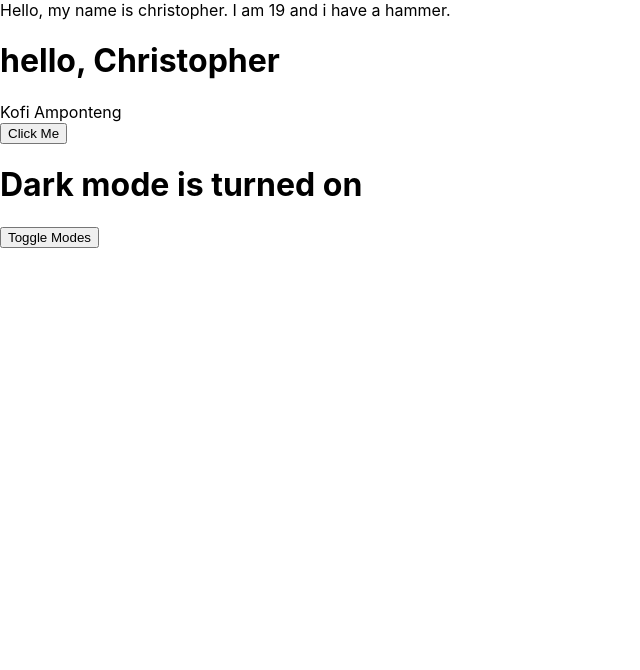
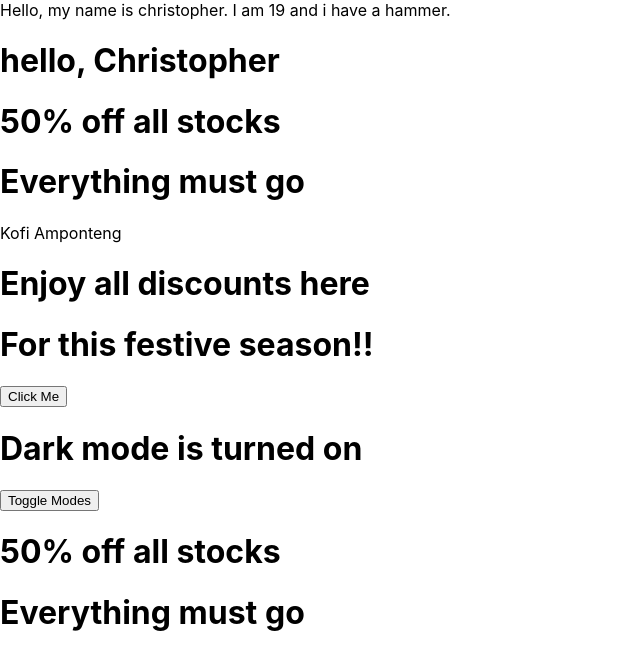
Before and after one commit to mambachristophersteven/react-beginning, a React (Create React App) app: page / in a window 1280 px wide. Shown: the top 670 px of the page, without its empty margins (0-640 px from the left). Built offline with nearby package versions, Linux system fonts and the light colour scheme.

Commit message:
passing data from parent to child

```diff
--- a/src/App.js
+++ b/src/App.js
@@ -3,6 +3,7 @@ import Footer from "./Components/Footer/Footer";
 import Header from "./Components/Header/Header";
 import ModeToggler from "./Components/ModeToggler/ModeToggler";
 import Navbar from "./Components/Navbar/Navbar";
+import Promo from "./Components/Promo/Promo";
 
 function App() {
   return (
@@ -12,6 +13,7 @@ function App() {
       <Footer/>
       <Button />
       <ModeToggler />
+      <Promo />
     </div>
   );
 }
--- a/src/Components/Footer/Footer.jsx
+++ b/src/Components/Footer/Footer.jsx
@@ -1,11 +1,22 @@
 import React from 'react'
+import PromoHeading from '../PromoHeading/PromoHeading';
+
 
 const Footer = () => {
     const userName = function(firstname,lastname){
         return firstname + " " + lastname;
     }
+
+    const data ={
+        heading: "Enjoy all discounts here",
+        callToAction: "For this festive season!!"
+    }
   return (
-    <div>{userName("Kofi","Amponteng")}</div>
+    <div>
+        {userName("Kofi","Amponteng")}
+        <PromoHeading heading = {data.heading} callToAction = {data.callToAction}/>
+    </div>
+
   )
 }
 
--- a/src/Components/Header/Header.jsx
+++ b/src/Components/Header/Header.jsx
@@ -1,10 +1,12 @@
 import React from 'react'
+import Promo from '../Promo/Promo'
 
 const Header = (props) => {
     const title = "Christopher"
   return (
     <div>
         <h1>{props.word}, {title}</h1>
+        <Promo />
     </div>
   )
 }
--- a/src/Components/Promo/Promo.jsx
+++ b/src/Components/Promo/Promo.jsx
@@ -0,0 +1,17 @@
+import React from 'react'
+import PromoHeading from '../PromoHeading/PromoHeading'
+
+const Promo = () => {
+
+    const data = {
+        heading: "50% off all stocks",
+        callToAction: "Everything must go"
+    }
+  return (
+    <div>
+        <PromoHeading heading = {data.heading} callToAction = {data.callToAction}/>
+    </div>
+  )
+}
+
+export default Promo
--- a/src/Components/PromoHeading/PromoHeading.jsx
+++ b/src/Components/PromoHeading/PromoHeading.jsx
@@ -0,0 +1,12 @@
+import React from 'react'
+
+const PromoHeading = (props) => {
+  return (
+    <div>
+        <h1>{props.heading}</h1>
+        <h1>{props.callToAction}</h1>
+    </div>
+  )
+}
+
+export default PromoHeading
```
